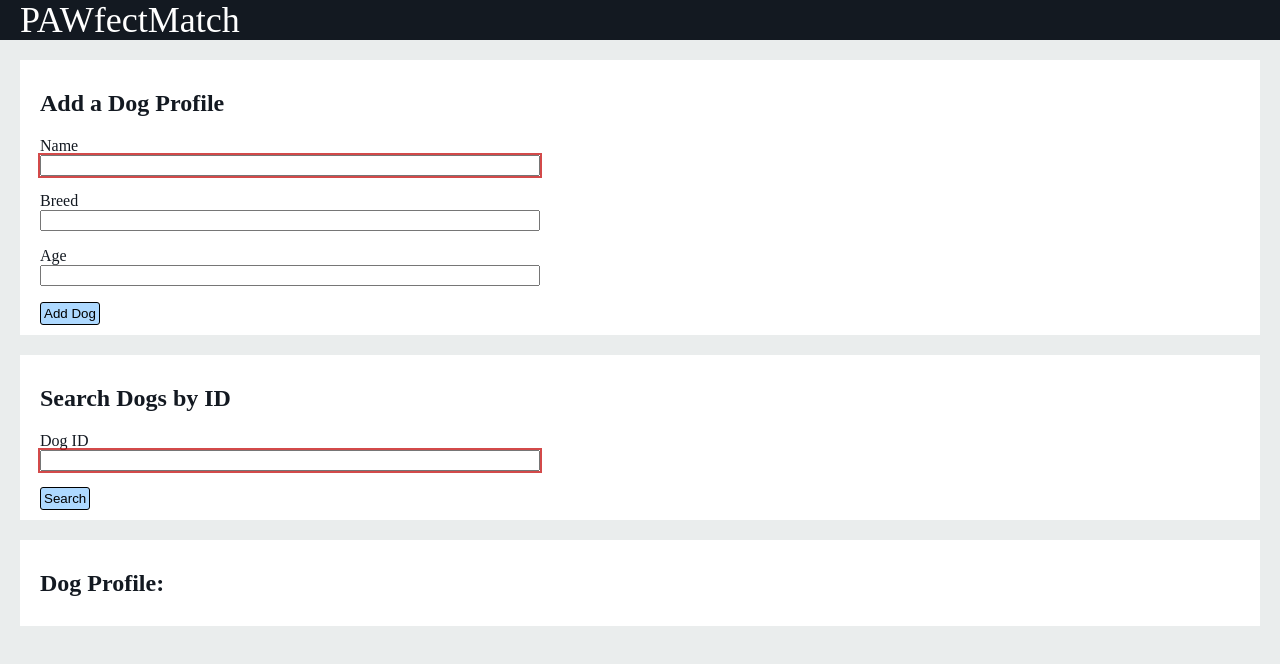
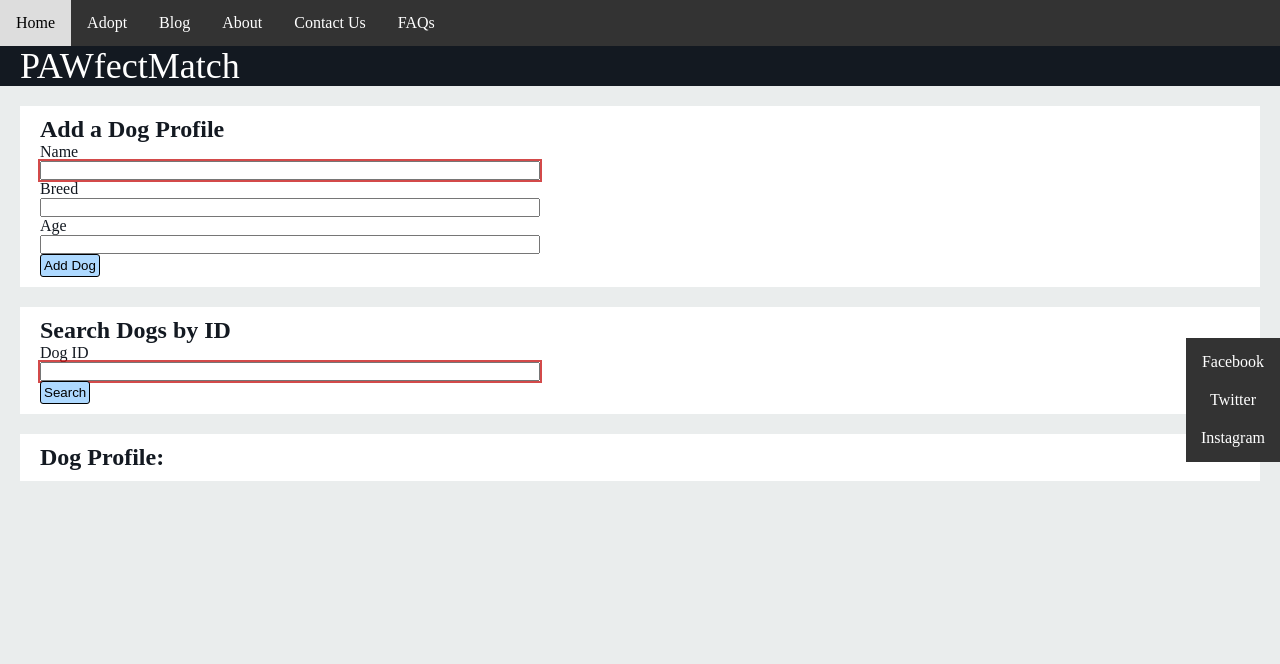
Before and after one commit to kenzie-lbc/lbc-project-pawfectmatch, a plain HTML site: page Frontend/src/index.html in a window 1280 px wide. Drawn offline with nearby package versions, Linux system fonts and the light colour scheme; files whose address does not match are found by name.

Commit message:
Updated index.html to include navbar & floating social media bar

```diff
--- a/Frontend/src/css/style.css
+++ b/Frontend/src/css/style.css
@@ -3,6 +3,69 @@
     --primary-color: #131921;
     --secondary-color: #fff;
     --error-color: rgba(194, 0, 0, 0.71);
+}
+
+* {
+    margin: 0;
+    padding: 0;
+    box-sizing: border-box;
+}
+
+/* Style for Navigation Bar */
+#navbar {
+    background-color: #333;
+    overflow: hidden;
+}
+
+#navbar ul {
+    list-style-type: none;
+}
+
+#navbar li {
+    float: left;
+}
+
+#navbar li {
+    float: left;
+}
+
+#navbar li a {
+    display: block;
+    color: white;
+    text-align: center;
+    padding: 14px 16px;
+    text-decoration: none;
+}
+
+#navbar li a:hover {
+    background-color: #ddd;
+    color: black;
+}
+
+/* Style for Floating Social Media Bar */
+#social-media-bar {
+    position: fixed;
+    top: 50%;
+    right: 0;
+    transform: translateY(-50%);
+    background: #333;
+    padding: 5px;
+}
+
+#social-media-bar ul {
+    list-style: none;
+}
+
+#social-media-bar li a {
+    display: block;
+    color: white;
+    text-decoration: none;
+    padding: 10px;
+    text-align: center;
+}
+
+#social-media-bar li a:hover {
+    background-color: #555;
 }
 
 .background {
--- a/Frontend/src/index.html
+++ b/Frontend/src/index.html
@@ -1,11 +1,28 @@
 <!DOCTYPE html>
 <html>
 <head>
+    <meta charset="UTF-8">
+    <meta name="viewport" content="width=device-width, initial-scale=1.0">
+    <title>Navbar and Social Media Bar</title>
+    <link rel="stylesheet" href="styles.css">
     <script type="text/javascript" src="pawfectMatch.js"></script>
     <link rel="stylesheet" type="text/css" href="css/style.css">
     <link rel="stylesheet" type="text/css" href="https://cdn.jsdelivr.net/npm/toastify-js/src/toastify.min.css">
 </head>
 <body class="background">
+
+<!-- Navigation Bar -->
+<nav id="navbar">
+    <ul>
+        <li><a href="#home">Home</a></li>
+        <li><a href="#adopt">Adopt</a></li>
+        <li><a href="#services">Blog</a></li>
+        <li><a href="#about">About</a></li>
+        <li><a href="#contact">Contact Us</a></li>
+        <li><a href="#about">FAQs</a></li>
+    </ul>
+</nav>
+
 <header class="header" id="header">
     <div class="site-title">
         <a class="header_home" href="index.html">PAWfectMatch</a>
@@ -45,5 +62,17 @@
     <p id="dog-profile-info"></p>
 </div>
 
+<!-- Floating Social Media Bar -->
+<footer>
+    <aside id="social-media-bar">
+        <ul>
+            <li><a href="https://facebook.com" target="_blank">Facebook</a></li>
+            <li><a href="https://twitter.com" target="_blank">Twitter</a></li>
+            <li><a href="https://instagram.com" target="_blank">Instagram</a></li>
+        </ul>
+    </aside>
+
+    <script src="script.js"></script>
+</footer>
 </body>
 </html>
```
